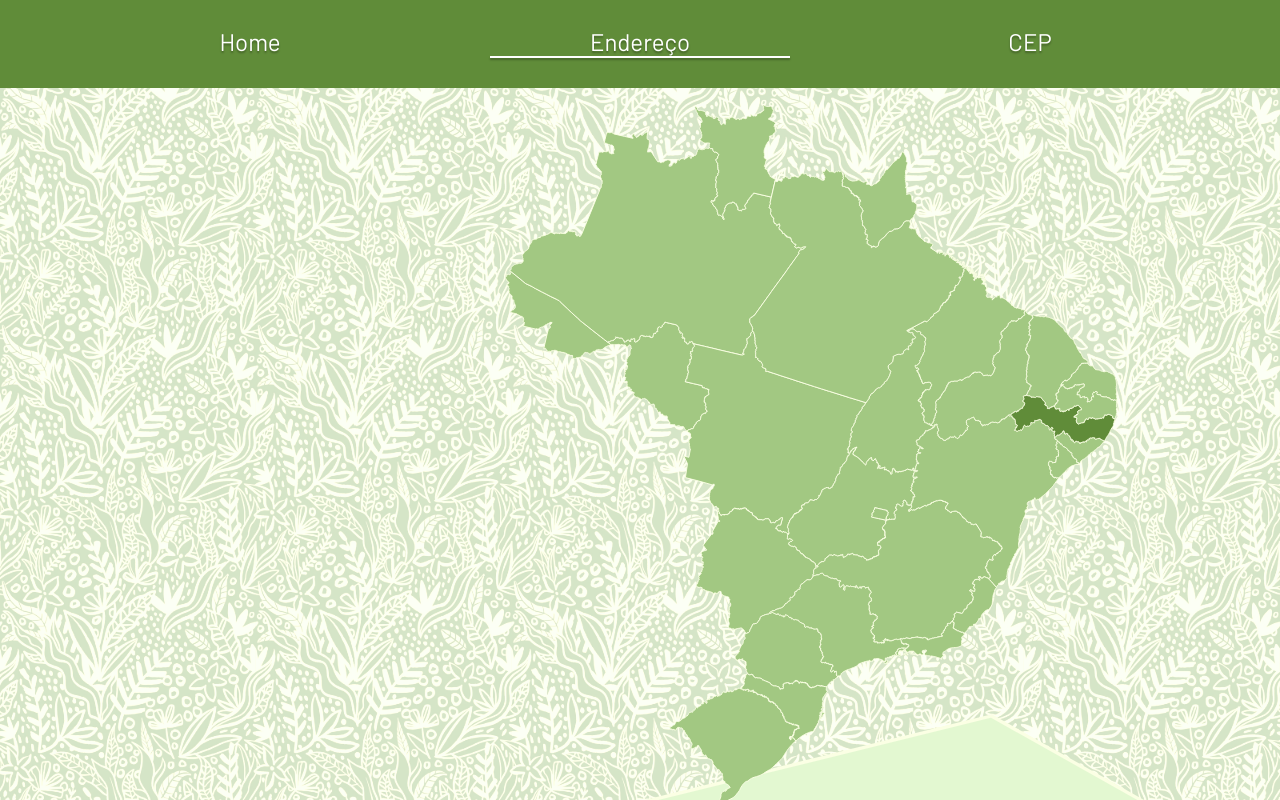
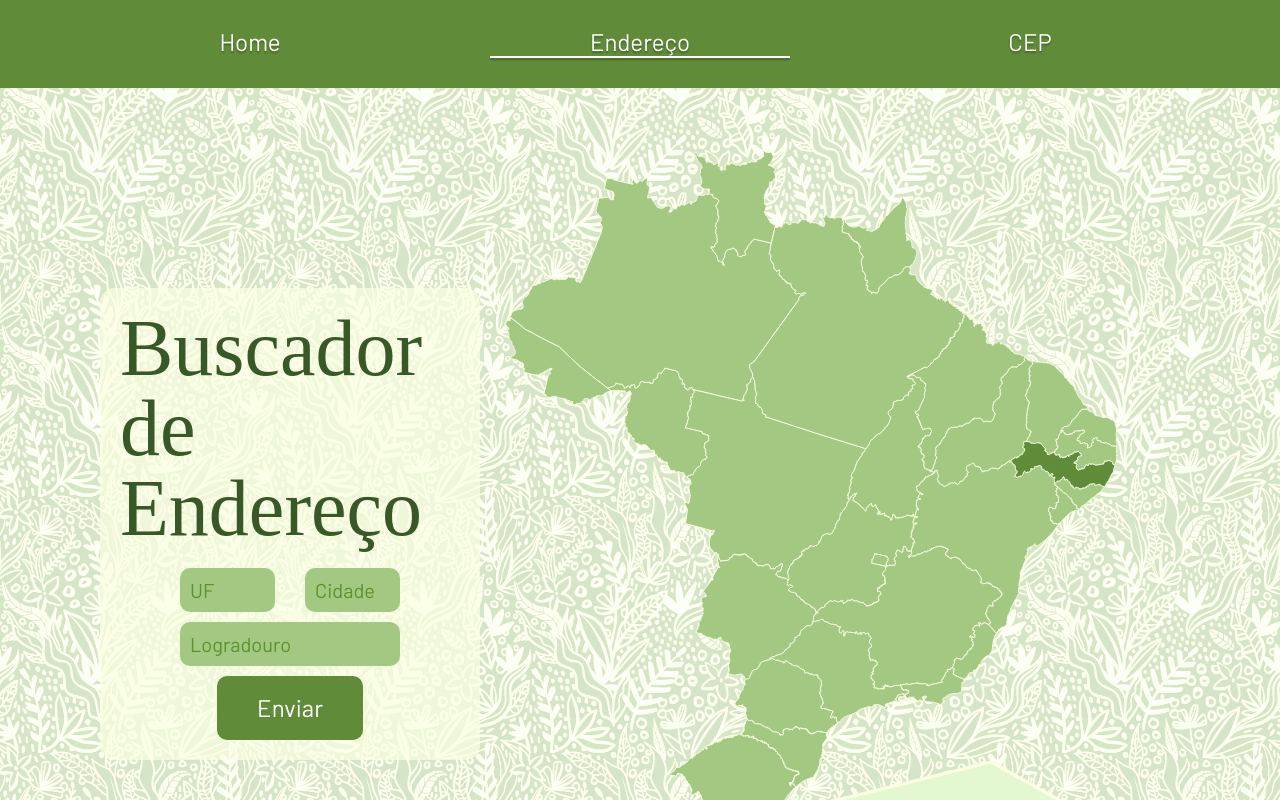
Before and after one commit to CharlieL131/fap-projeto-cep, a Next.js app: page /endereco in a window 1280 px wide. Shown: the top 800 px of the page. Built offline with nearby package versions, Linux system fonts and the light colour scheme; a web font is replaced by a local one.

Commit message:
feat: implemented search

```diff
--- a/src/app/endereco/page.tsx
+++ b/src/app/endereco/page.tsx
@@ -1,10 +1,42 @@
+"use client"
+
 import "./styles.css"
 import Header from "@/components/header";
 import Tab from "@/components/tab";
 import Hill from "@/components/hill";
 import Brazil from "@/components/brazil";
+import InfoBox from "@/components/infoBox";
+import InputBox from "@/components/inputBox";
+import SendButton from "@/components/button";
+import { buscarCepPorEndereco } from "@/utils/get_address";
+import { FormEvent } from "react";
+import { useAddrContext } from "@/contexts/addrContext";
+import { useRouter } from "next/navigation";
 
 export default function Endereco() {
+  const {loading, setEndereco } = useAddrContext();
+  const router = useRouter()
+  if (loading) {
+    return <p>Carregando...</p>
+  }
+
+  async function handleSubmit(e: FormEvent<HTMLFormElement>) {
+    e.preventDefault();
+    const formData = new FormData(e.currentTarget)
+    const uf = formData.get("uf")?.toString() || ""
+    const cidade = formData.get("cidade")?.toString() || ""
+    const logradouro = formData.get("logradouro")?.toString() || ""
+    const newEndereco = await buscarCepPorEndereco(uf, cidade, logradouro);
+
+    if(!newEndereco) {
+      alert("nenhum endereço encontrado");
+      return
+    }
+    console.log(newEndereco[0]);
+    setEndereco(newEndereco[0]);
+    router.push("/result")
+  }
+
   return (
     <div className="page">
       <Header>
@@ -12,8 +44,17 @@ export default function Endereco() {
         <Tab route="/endereco" name="Endereço"></Tab>
         <Tab route="/cep" name="CEP"></Tab>
       </Header>
-      <div style={{flex: "1", position: "relative"}}>
-
+      <div className="content">
+          <InfoBox title="Buscador de Endereço">
+            <form className="form" onSubmit={handleSubmit}>
+              <div style={{width: "100%", display:"flex", alignItems:"center", justifyContent:"space-between", gap:"30px"}}>
+                <InputBox name="uf" placeholder="UF" required={true}/>
+                <InputBox name="cidade" placeholder="Cidade" required={true}/>
+              </div>
+              <InputBox name="logradouro" placeholder="Logradouro" required={true}/>
+              <SendButton text="Enviar"/>
+            </form>
+          </InfoBox>
       </div>
       <Brazil/>
       <Hill/>
--- a/src/app/endereco/styles.css
+++ b/src/app/endereco/styles.css
@@ -4,7 +4,14 @@
     display: flex;
     flex-direction: column;
     position: relative;
+}
 
+.content {
+    flex: 1;
+    position: "relative";
+    padding: 200px 800px 0px 100px;
+    display: flex;
+    align-items: center;
 }
 
 .page::before {
@@ -23,3 +30,13 @@
     background-size: 20%;
     filter: opacity(50%) hue-rotate(295deg) saturate(170%) sepia(42%);
 }
+
+.form{
+    display: flex;
+    flex-direction: column;
+    align-items: center;
+    justify-content: center;
+    padding: 0 60px;
+    width: 100%;
+    gap: 10px;
+}
--- a/src/app/page.tsx
+++ b/src/app/page.tsx
@@ -1,3 +1,5 @@
+"use client"
+
 import "./styles.css"
 import Header from "@/components/header";
 import Tab from "@/components/tab";
--- a/src/components/display/styles.css
+++ b/src/components/display/styles.css
@@ -27,4 +27,5 @@
     text-wrap: wrap;
     flex: 1;
     font-size: 22px;
+    min-height: 40px;
 }
--- a/src/components/inputBox/index.tsx
+++ b/src/components/inputBox/index.tsx
@@ -5,10 +5,11 @@ import "./styles.css";
 interface inputBoxProps{
     placeholder: string;
     name: string;
+    required?: boolean;
 }
 
 export default function InputBox(props: inputBoxProps){
     return(
-        <input name={props.name} className="box" placeholder= {props.placeholder} type="text"></input>
+        <input name={props.name} className="box" placeholder= {props.placeholder} type="text" required={props.required || false}></input>
     )
 }
```
Also changed, not shown: src/app/cep/page.tsx (+24 -2 lines), src/app/result/page.tsx (+21 -8 lines).
